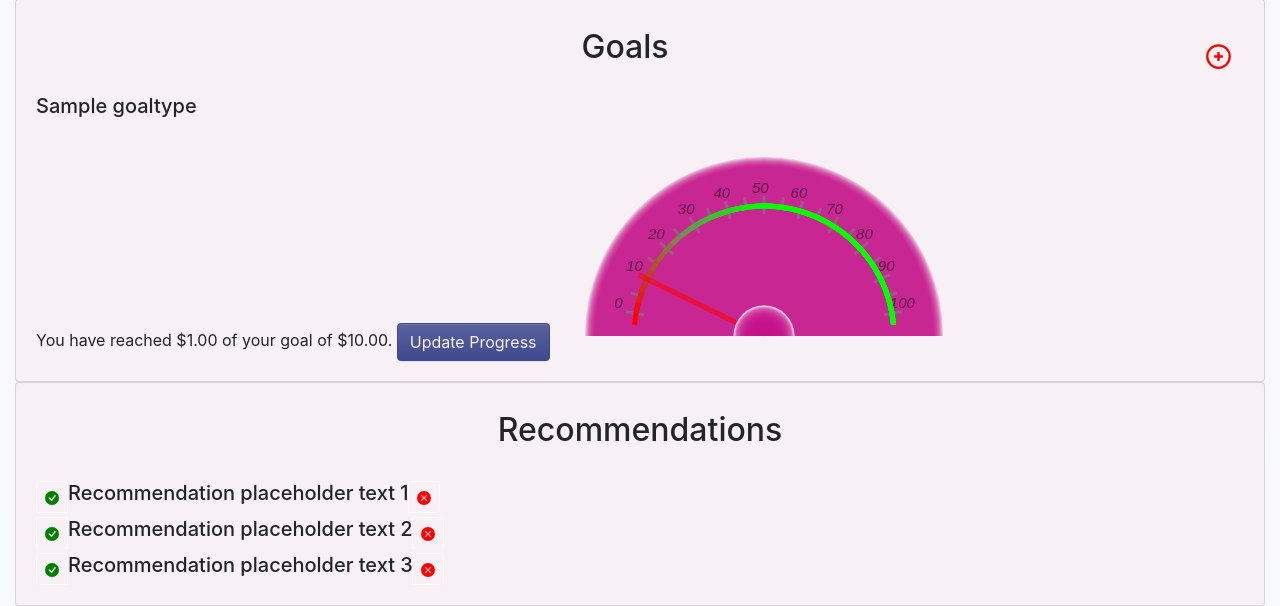
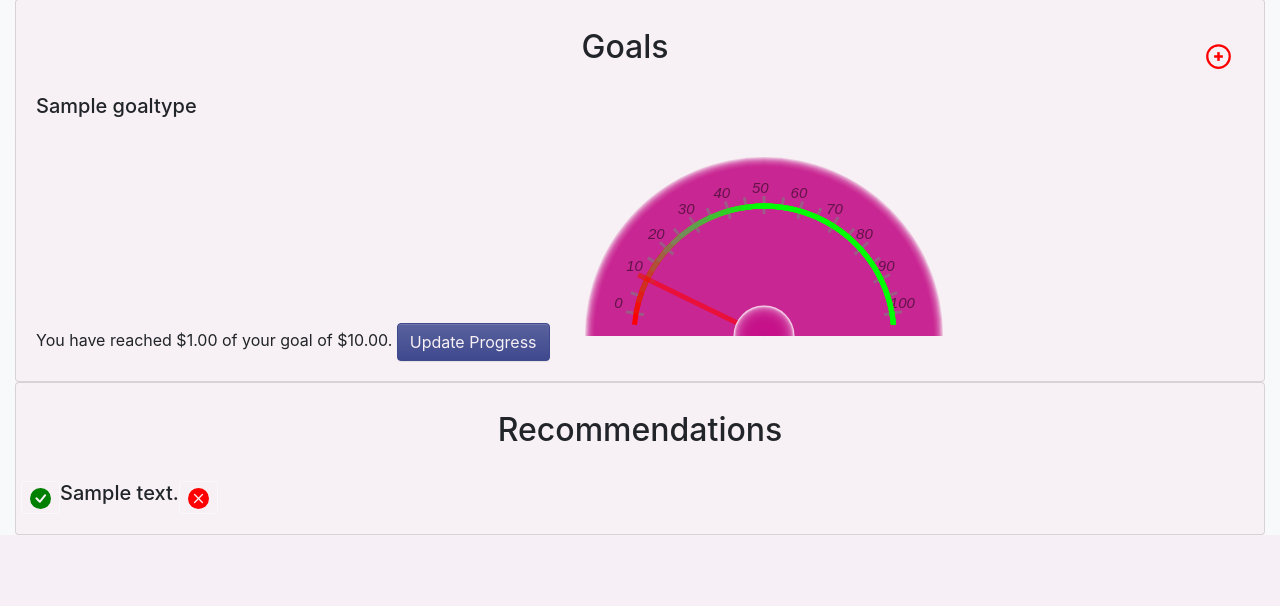
Before and after one commit to brynportella/budgetingapp, a Django app: page /home/ in a window 1280 px wide. Shown: the part 703-1309 px from the top of the page. After the commit the page ends 1238 px from the top, so only its background shows below. Run offline with Django 3.2, Linux system fonts and the light colour scheme; a user stored in the database is signed in; tables that the repository leaves empty hold one stand-in row (values such as "Sample post"); some libraries are stand-ins or nearby versions.

Commit message:
Added recommendation lists in home view

```diff
--- a/budgetingapp/views.py
+++ b/budgetingapp/views.py
@@ -11,10 +11,9 @@ from accounts.models import AccountType, Account, AccountEntry
 from budget.models import (AnticipatedTransaction, ExpenseType, BudgetExpense,
                            Income, IncomeToAccount, BudgetExpenseToAccount)
 from budget import services
-# from goals.model import # TODO Need goals
+from goals.models import Goal
+from recommendations.models import Recommendation, RecommendationToUser
 
-from goals.models import Goal
-import datetime
 from datetime import timedelta
 
 
@@ -38,11 +37,9 @@ def home(request):
   got_goals = len(goals) > 0
   got_bill = services.has_bills(user=user, start_date=timezone.now(), end_date= timezone.now()+timedelta(days=30))
   # Recommendations logic
-  recommendations_text = [
-    'Recommendation placeholder text 1',
-    'Recommendation placeholder text 2',
-    'Recommendation placeholder text 3',
-  ]
+  recommendations2user_list = RecommendationToUser.objects.filter(user=user)
+  # TODO: Snooze and date logic
+  recommendations_list = [ r.recommendation for r in recommendations2user_list[:3] ]
   goal_percentage_completion = []
   for goal in goals:
     current_goal_percentage = (goal.progress / goal.amount)*100
@@ -58,7 +55,7 @@ def home(request):
     'is_pay_day' : is_pay_day,
     'got_goals' : got_goals,
     'got_bill' : got_bill,
-    'recommendations_text': recommendations_text,
+    'recommendations_list': recommendations_list,
     'goals': goals,
     'cash' : cash,
     'bills' : bills,
--- a/templates/home.html
+++ b/templates/home.html
@@ -179,28 +179,24 @@
 						<div class="d-inline-flex p-2"></div>
 					</div>
 				</div>
-				{% for rec in recommendations_text %}
-				<div class="card-text pt-1">
-					<div class="btn-group btn-group-toggle text-nowrap" data-toggle="buttons">
-						<label class="btn btn-outline-light btn-sm">
-							<input type="radio" name="options_{{ forloop.counter }}" id="option_{{ forloop.counter }}_1"
-								autocomplete="off" checked>
-							<svg width="1em" height="1em" viewBox="0 0 16 16" class="bi bi-check-circle-fill"
+				{% for rec in recommendations_list %}
+				<div id="rec{{ forloop.counter }}" class="card-text pt-1">
+					<div class="row justify-content-left">
+						<a class="btn btn-outline-light btn-sm" href="{{ rec.recommendation_link }}">
+							<svg width="1.5em" height="1.5em" viewBox="0 0 16 16" class="bi bi-check-circle-fill"
 								fill="green" xmlns="http://www.w3.org/2000/svg">
 								<path fill-rule="evenodd"
 									d="M16 8A8 8 0 1 1 0 8a8 8 0 0 1 16 0zm-3.97-3.03a.75.75 0 0 0-1.08.022L7.477 9.417 5.384 7.323a.75.75 0 0 0-1.06 1.06L6.97 11.03a.75.75 0 0 0 1.079-.02l3.992-4.99a.75.75 0 0 0-.01-1.05z" />
 							</svg>
-						</label>
-						<h5> {{ rec }} </h5>
-						<label class="btn btn-outline-light btn-sm">
-							<input type="radio" name="options_{{ forloop.counter }}" id="option_{{ forloop.counter }}_2"
-								autocomplete="off">
-							<svg width="1em" height="1em" viewBox="0 0 16 16" class="bi bi-x-circle-fill" fill="red"
+						</a>
+						<h5> {{ rec.recommendation_description }} </h5>
+						<button class="btn btn-outline-light btn-sm" onclick="hideCard('rec{{ forloop.counter }}')" href="#">
+							<svg width="1.5em" height="1.5em" viewBox="0 0 16 16" class="bi bi-x-circle-fill" fill="red"
 								xmlns="http://www.w3.org/2000/svg">
 								<path fill-rule="evenodd"
 									d="M16 8A8 8 0 1 1 0 8a8 8 0 0 1 16 0zM5.354 4.646a.5.5 0 1 0-.708.708L7.293 8l-2.647 2.646a.5.5 0 0 0 .708.708L8 8.707l2.646 2.647a.5.5 0 0 0 .708-.708L8.707 8l2.647-2.646a.5.5 0 0 0-.708-.708L8 7.293 5.354 4.646z" />
 							</svg>
-						</label>
+						</button>
 					</div>
 				</div>
 				{% endfor %}
```
